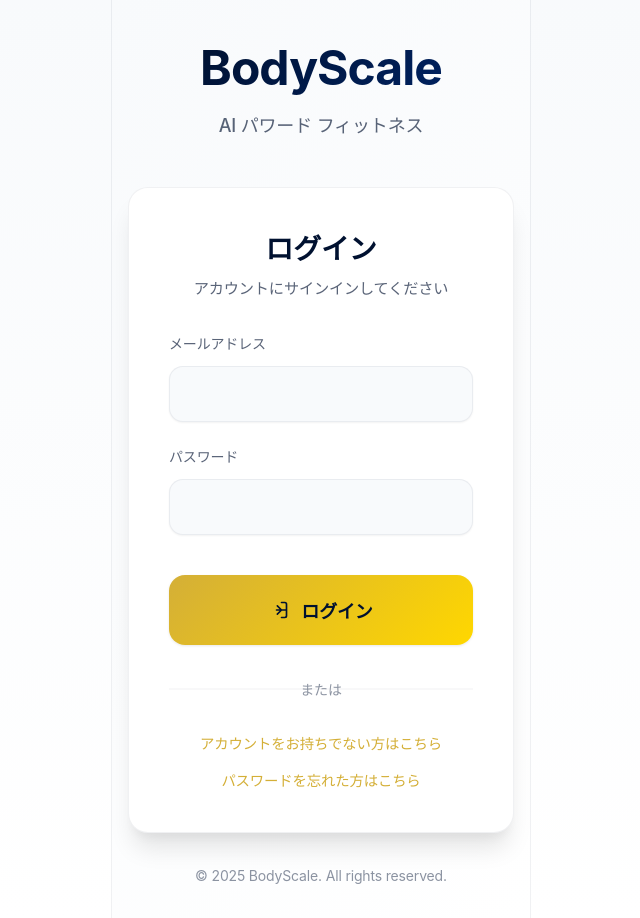
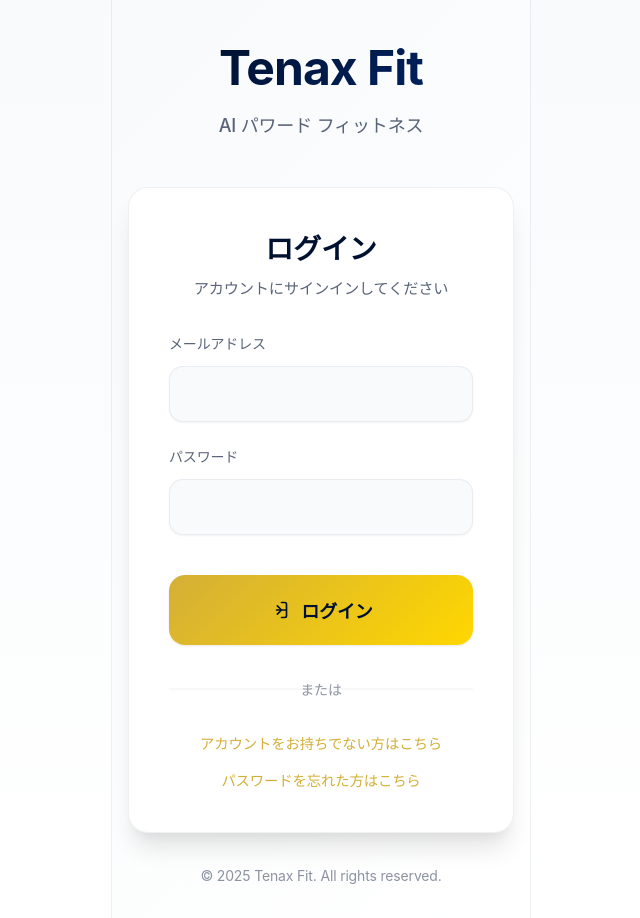
Before and after one commit to rencitizen/MuscleFormAnalyzer, a Flask app: page /login in a window 1280 px wide. Shown: the whole page, without its empty margins (319-959 px from the left). Run offline with Flask 3, Linux system fonts and the light colour scheme; some libraries are stand-ins or nearby versions.

Commit message:
Rename application references from BodyScale to the new brand, Tenax Fit
Updates all occurrences of "BodyScale" to "Tenax Fit" across templates, CSS, and JavaScript i18n files.

Replit-Commit-Author: Agent
Replit-Commit-Session-Id: 0ffd0bcb-a841-485e-bcf7-0caaa0654b34
Replit-Commit-Screenshot-Url: https://storage.googleapis.com/screenshot-production-us-central1/b8fb0512-e4ec-45e5-82f2-6111beac991f/75fce6d2-354e-4a36-91f5-1a1ec1422c96.jpg

```diff
--- a/static/css/style.css
+++ b/static/css/style.css
@@ -1,4 +1,4 @@
-/* BodyScale Pose Analyzer - Premium Design System */
+/* Tenax Fit - Premium Design System */
 :root {
   --primary-color: #FFFFFF;        /* 純白 */
   --accent-color: #001130;         /* 深いネイビーブルー */
--- a/static/js/i18n.js
+++ b/static/js/i18n.js
@@ -1,5 +1,5 @@
 /**
- * BodyScale 多言語対応システム
+ * Tenax Fit 多言語対応システム
  * 日本語・英語の2言語サポート
  */
 
--- a/templates/dashboard.html
+++ b/templates/dashboard.html
@@ -3,7 +3,7 @@
 <head>
     <meta charset="UTF-8">
     <meta name="viewport" content="width=device-width, initial-scale=1.0, viewport-fit=cover">
-    <title>統計 - BodyScale</title>
+    <title>統計 - Tenax Fit</title>
     <link rel="stylesheet" href="/static/css/style.css">
     <script src="https://cdn.jsdelivr.net/npm/chart.js"></script>
 
--- a/templates/forgot_password.html
+++ b/templates/forgot_password.html
@@ -50,7 +50,7 @@
             </div>
 
             <div class="auth-footer">
-                <p>&copy; 2025 BodyScale. All rights reserved.</p>
+                <p>&copy; 2025 Tenax Fit. All rights reserved.</p>
             </div>
         </div>
     </div>
--- a/templates/login.html
+++ b/templates/login.html
@@ -3,14 +3,14 @@
 <head>
     <meta charset="UTF-8">
     <meta name="viewport" content="width=device-width, initial-scale=1.0, viewport-fit=cover">
-    <title>ログイン - BodyScale</title>
+    <title>ログイン - Tenax Fit</title>
     <link rel="stylesheet" href="/static/css/style.css">
 </head>
 <body>
     <div class="container">
         <div class="auth-container">
             <div class="auth-header">
-                <h1 class="auth-title">BodyScale</h1>
+                <h1 class="auth-title">Tenax Fit</h1>
                 <p class="auth-subtitle">AI パワード フィットネス</p>
             </div>
 
@@ -54,7 +54,7 @@
             </div>
 
             <div class="auth-footer">
-                <p>&copy; 2025 BodyScale. All rights reserved.</p>
+                <p>&copy; 2025 Tenax Fit. All rights reserved.</p>
             </div>
         </div>
     </div>
--- a/templates/register.html
+++ b/templates/register.html
@@ -67,7 +67,7 @@
             </div>
 
             <div class="auth-footer">
-                <p>&copy; 2025 BodyScale. All rights reserved.</p>
+                <p>&copy; 2025 Tenax Fit. All rights reserved.</p>
             </div>
         </div>
     </div>
--- a/templates/settings.html
+++ b/templates/settings.html
@@ -3,7 +3,7 @@
 <head>
     <meta charset="UTF-8">
     <meta name="viewport" content="width=device-width, initial-scale=1.0, viewport-fit=cover">
-    <title data-i18n="settings">設定 - BodyScale</title>
+    <title data-i18n="settings">設定 - Tenax Fit</title>
     <link rel="stylesheet" href="/static/css/style.css">
     <script src="/static/js/i18n.js"></script>
 
```
